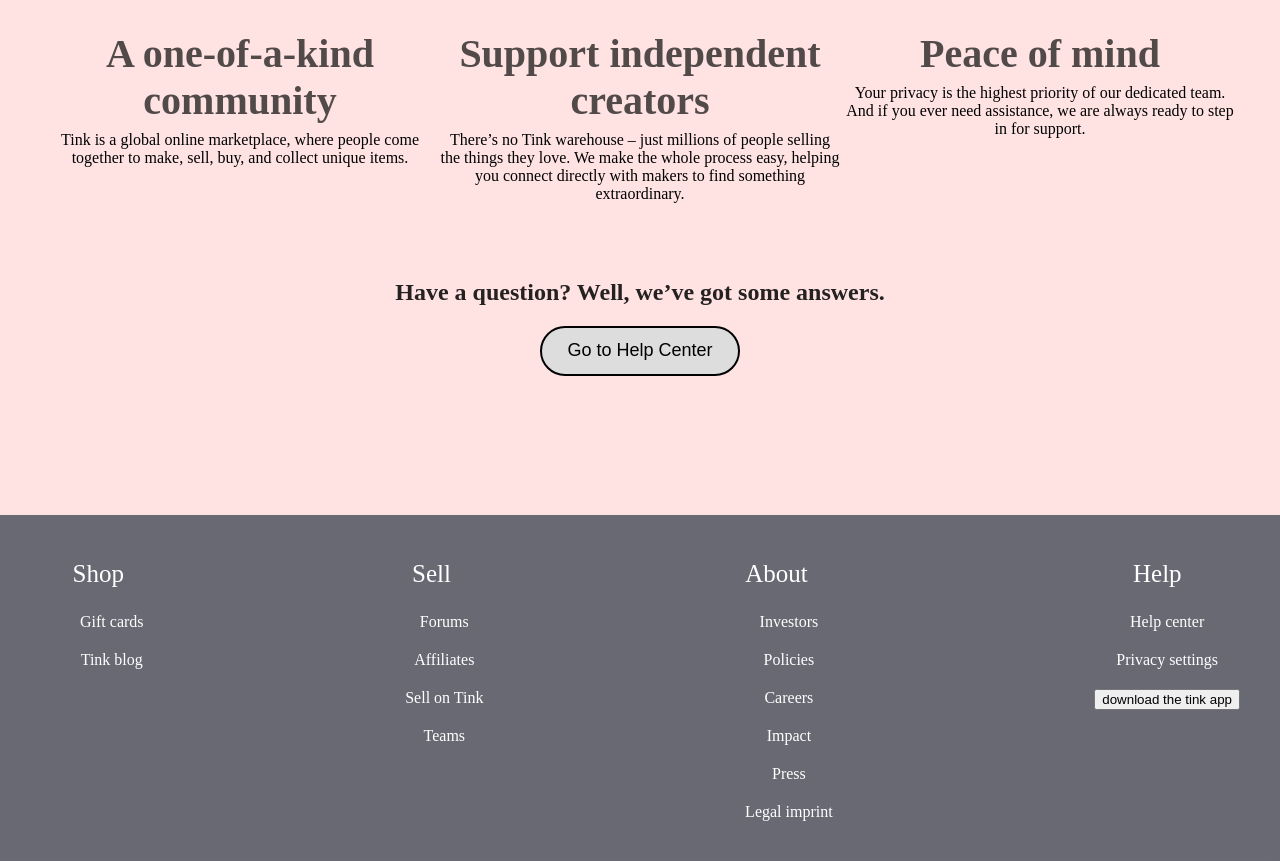
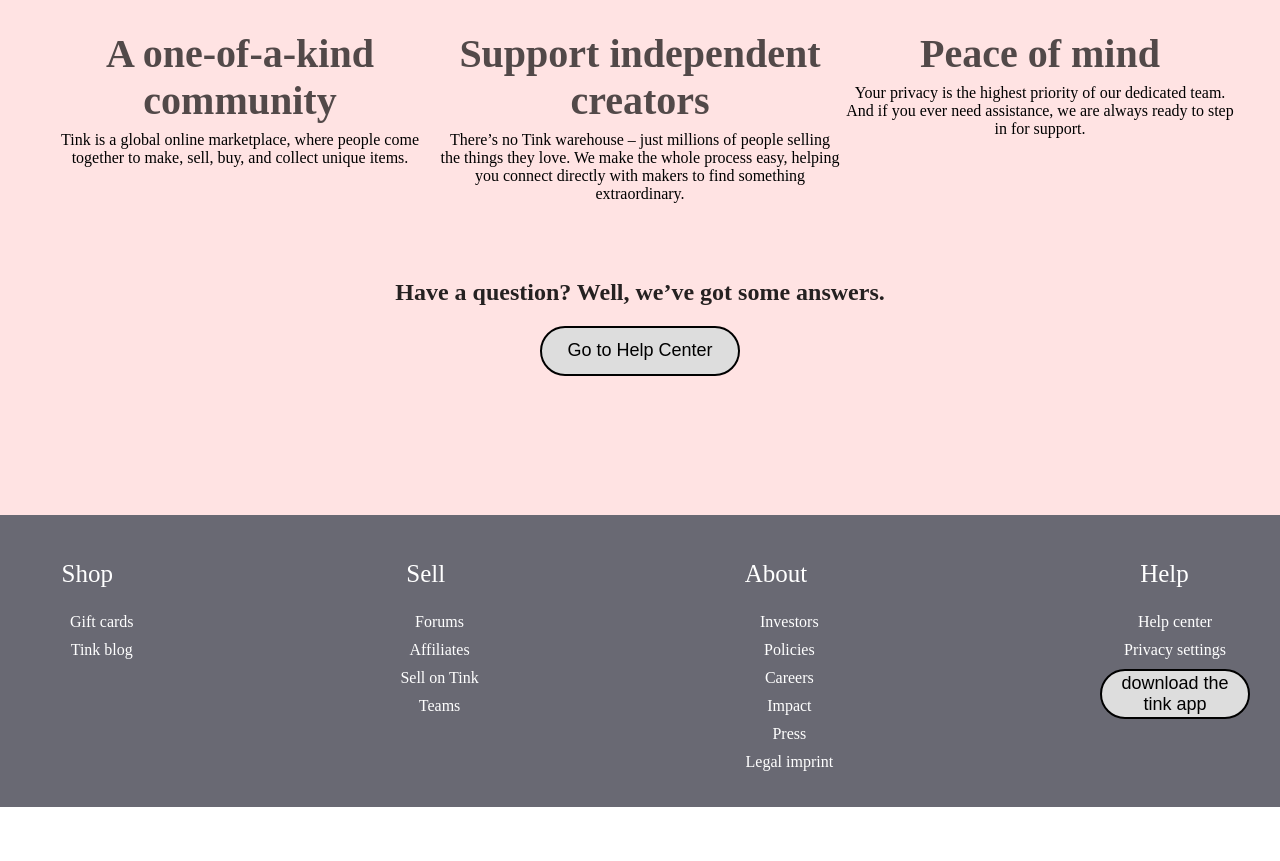
Before and after one commit to lashatatkhashvili/online-shopping, a plain HTML site: page index.html in a window 1280 px wide. Shown: the part 1429-2290 px from the top of the page. After the commit the page ends 2236 px from the top, so only its background shows below. Drawn offline with Linux system fonts and the light colour scheme.

Commit message:
Update style.css

```diff
--- a/style.css
+++ b/style.css
@@ -707,7 +707,7 @@
 }
 .lists li{
    list-style: none;
-    margin: 20px;
+   margin: 10px;
    color: white;
 }
 
@@ -716,8 +716,22 @@
    text-decoration: underline;
 }
 
-
-@media only screen and (max-width: 550px) {
+#button{
+   border-radius: 25px;
+   width:150px;
+   height: 50px;
+   border: 2px #000 solid;
+   font-size: 18px;
+   background-color: rgb(221, 221, 221);
+}
+#button:focus{
+   outline:0;
+}
+#button:hover{
+   cursor: pointer;
+   color: orangered;
+}
+@media only screen and (max-width: 700px) {
 
    .container{
        width: 100%;
```
Lines whose indentation alone changed are shown as unchanged.
